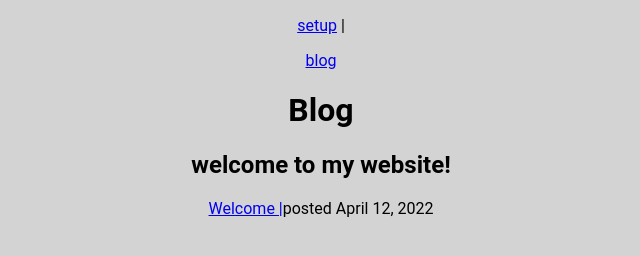
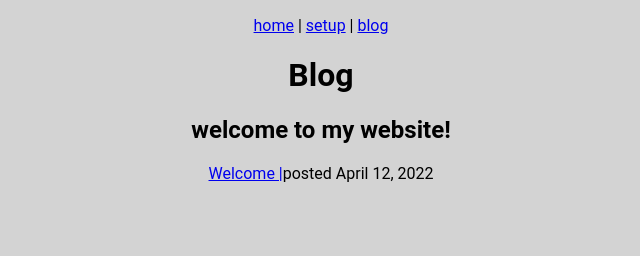
Before and after one commit to constantlydev/constantlydev.github.io, a plain HTML site: page blog.html in a window 1280 px wide. Shown: the whole page, without its empty margins (319-959 px from the left). Drawn offline with Linux system fonts and the light colour scheme.

Commit message:
Adding a home button and fixing bad code.

```diff
--- a/blog.html
+++ b/blog.html
@@ -11,7 +11,7 @@
 
 <body>
     <nav>
-        <p><a href="/setup">setup</a> | <p><a href="/blog">blog</a> </p>
+        <p><a href="/index.html">home</a> | <a href="/setup">setup</a> | <a href="/blog">blog</a> </p>
     </nav>
     <h1> Blog </h1>
     <h2>welcome to my website!</h2>
```
Also changed, not shown: blog/welcome.html (+1 -1 lines), index.html (+1 -1 lines), setup.html (+1 -1 lines).
